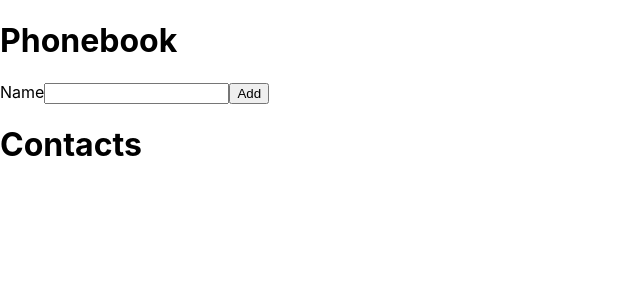
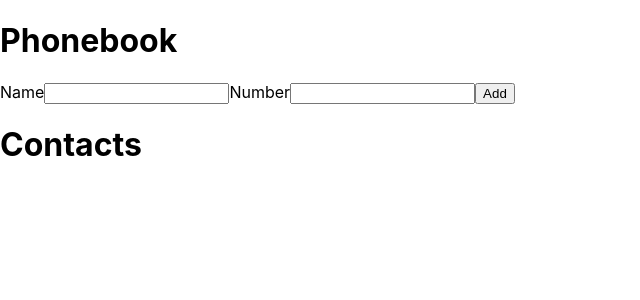
Before and after one commit to makssozykin/goit-react-hw-02-phonebook, a React (Create React App) app: page / in a window 1280 px wide. Shown: the top 300 px of the page, without its empty margins (0-640 px from the left). Built offline with nearby package versions, Linux system fonts and the light colour scheme.

Commit message:
task2.2 module2 react

```diff
--- a/src/components/App.jsx
+++ b/src/components/App.jsx
@@ -7,7 +7,11 @@ export class App extends Component {
   state = {
     contacts: [],
     name: '',
+    number: '',
   };
+
+  nameInputId = nanoid();
+  numberInputId = nanoid();
 
   handleChange = e => {
     this.setState({
@@ -23,18 +27,23 @@ export class App extends Component {
         {
           id: nanoid(),
           name: this.state.name,
+          number: Number.parseInt(this.state.number),
         },
       ],
       name: '',
+      number: '',
     });
   };
 
   render() {
-    const { contacts, name } = this.state;
+    const { contacts, name, number } = this.state;
     return (
       <div>
         <FormSubmit
+          nameInputId={this.nameInputId}
+          numberInputId={this.numberInputId}
           name={name}
+          number={number}
           onChange={this.handleChange}
           onSubmit={this.handleSubmit}
         />
--- a/src/components/Contacts/Contacts.jsx
+++ b/src/components/Contacts/Contacts.jsx
@@ -1,13 +1,15 @@
 import React from 'react';
 import PropTypes from 'prop-types';
 
-export const Contacts = ({ contacts, name }) => {
+export const Contacts = ({ contacts }) => {
   return (
     <div>
       <h1>Contacts</h1>
       <ul>
         {contacts.map(contact => (
-          <li key={contact.id}>{contact.name}</li>
+          <li key={contact.id}>
+            {contact.name}: {contact.number}
+          </li>
         ))}
       </ul>
     </div>
@@ -19,7 +21,7 @@ Contacts.propTypes = {
     PropTypes.exact({
       id: PropTypes.string.isRequired,
       name: PropTypes.string.isRequired,
+      number: PropTypes.number.isRequired,
     })
   ),
-  name: PropTypes.string.isRequired,
 };
--- a/src/components/FormSubmit/FormSubmit.jsx
+++ b/src/components/FormSubmit/FormSubmit.jsx
@@ -1,16 +1,35 @@
 import React from 'react';
 import PropTypes from 'prop-types';
 
-export const FormSubmit = ({ name, onChange, onSubmit }) => {
+export const FormSubmit = ({
+  nameInputId,
+  numberInputId,
+  name,
+  number,
+  onChange,
+  onSubmit,
+}) => {
   return (
     <form onSubmit={onSubmit}>
       <h1>Phonebook</h1>
-      <label>
-        <span>Name</span>
+      <label htmlFor={nameInputId}>
+        Name
         <input
           type="text"
           name="name"
           value={name}
+          pattern="^[a-zA-Zа-яА-Я]+(([' -][a-zA-Zа-яА-Я ])?[a-zA-Zа-яА-Я]*)*$"
+          onChange={onChange}
+          required
+        />
+      </label>
+      <label htmlFor={numberInputId}>
+        Number
+        <input
+          type="tel"
+          name="number"
+          value={number}
+          pattern="\+?\d{1,4}?[-.\s]?\(?\d{1,3}?\)?[-.\s]?\d{1,4}[-.\s]?\d{1,4}[-.\s]?\d{1,9}"
           onChange={onChange}
           required
         />
@@ -22,6 +41,7 @@ export const FormSubmit = ({ name, onChange, onSubmit }) => {
 
 FormSubmit.propTypes = {
   name: PropTypes.string.isRequired,
+  number: PropTypes.string.isRequired,
   onChange: PropTypes.func.isRequired,
   onSubmit: PropTypes.func.isRequired,
 };
```
